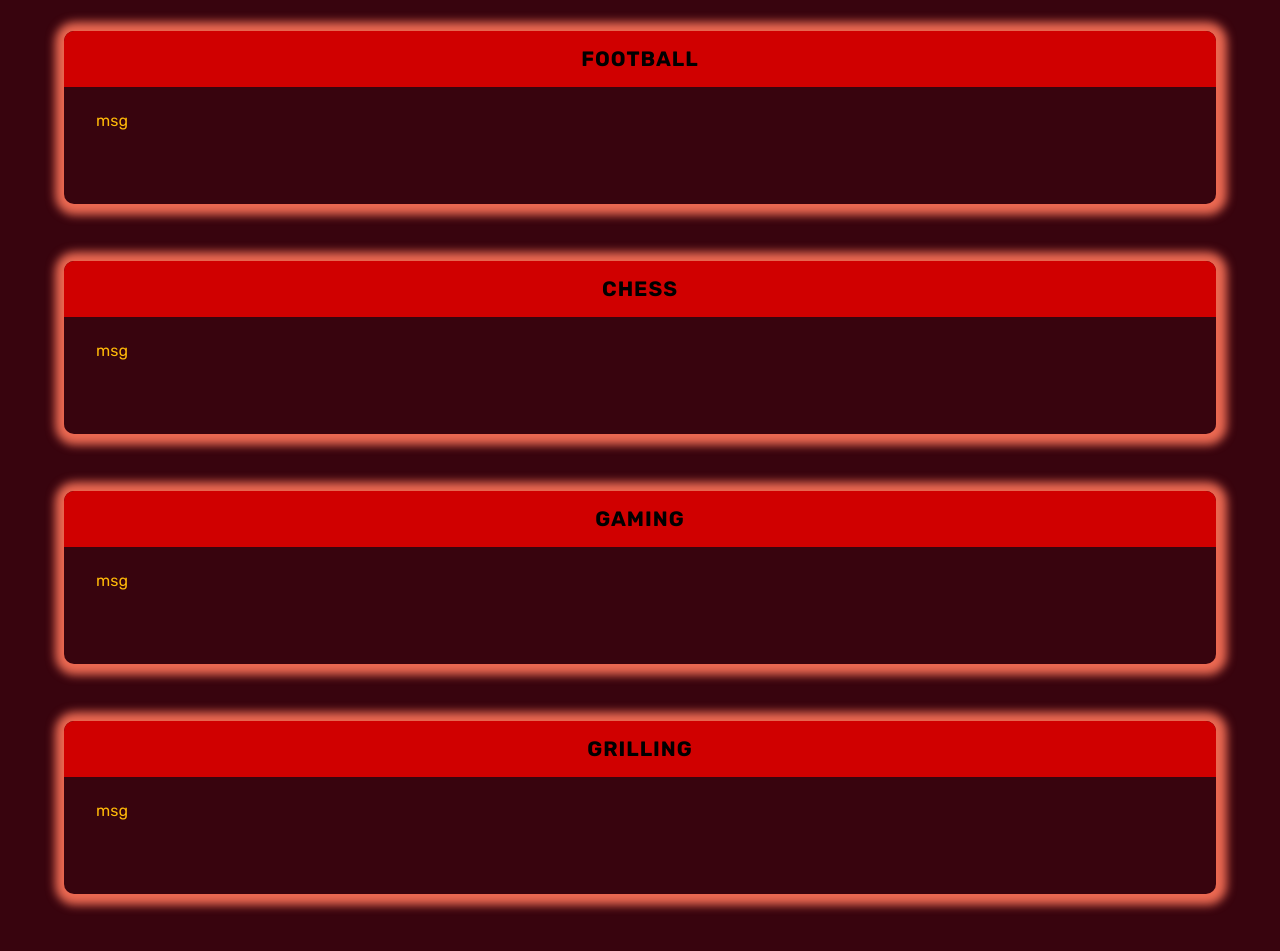
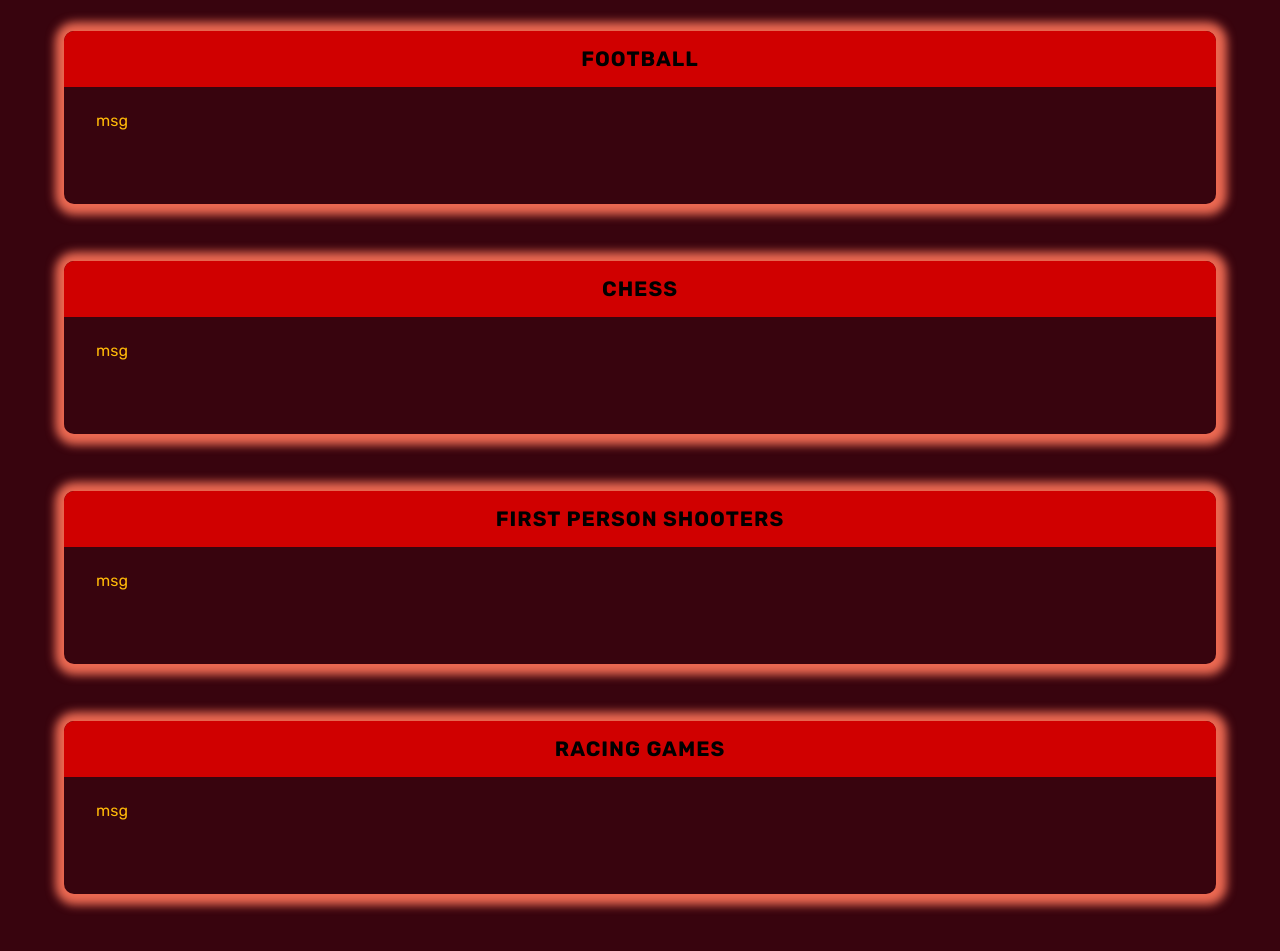
Before and after one commit to abrar115/Website, a plain HTML site: page hobbies.html in a window 1280 px wide. Shown: the part 81-1032 px from the top of the page. Drawn offline with Linux system fonts and the light colour scheme.

Commit message:
ion know

```diff
--- a/hobbies.html
+++ b/hobbies.html
@@ -97,13 +97,13 @@
   </div>
 
   <div class="card-horizontal hidden">
-    <div class="card-top-header gaming">Gaming</div>
+    <div class="card-top-header gaming">First person shooters</div>
     <div class="card-content">
       <p>msg</p>
     </div>
   </div>
    <div class="card-horizontal hiddenX">
-    <div class="card-top-header gaming">Grilling</div>
+    <div class="card-top-header gaming">Racing games</div>
     <div class="card-content">
       <p>msg</p>
     </div>
```
